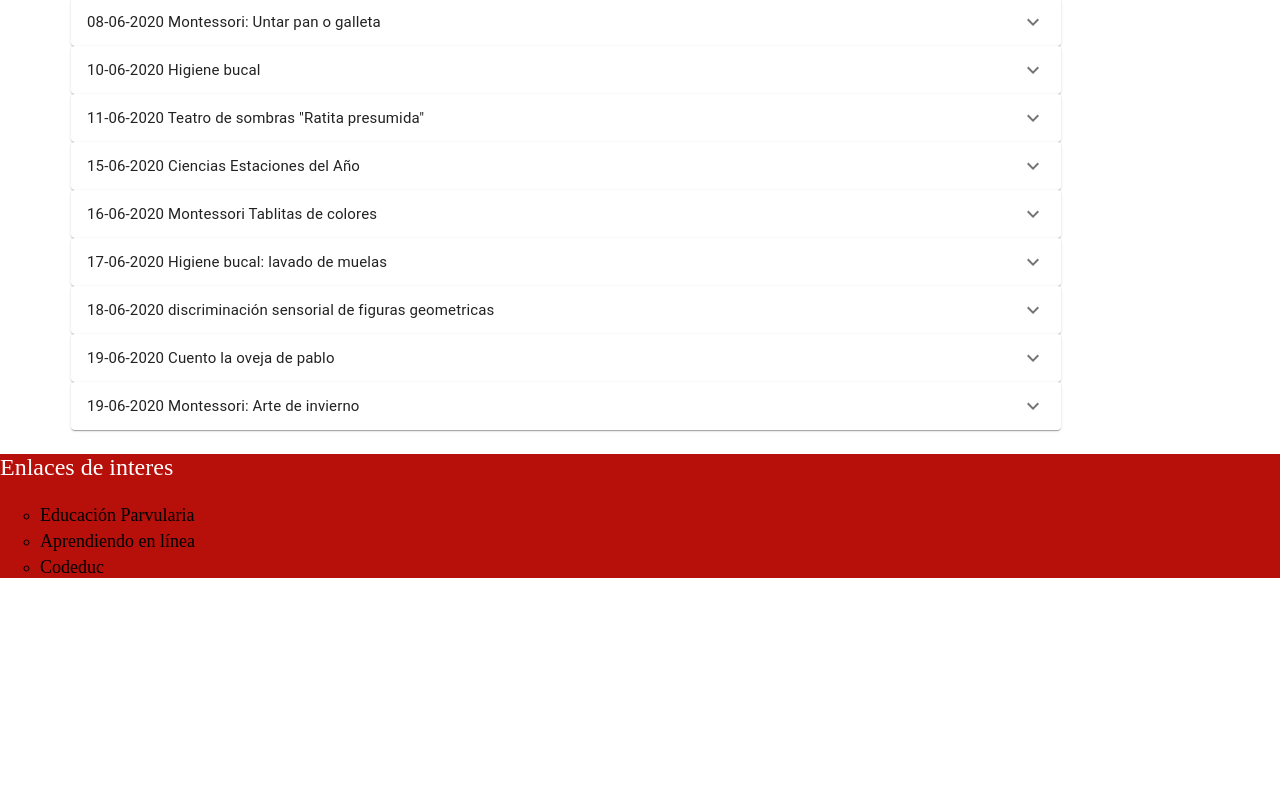
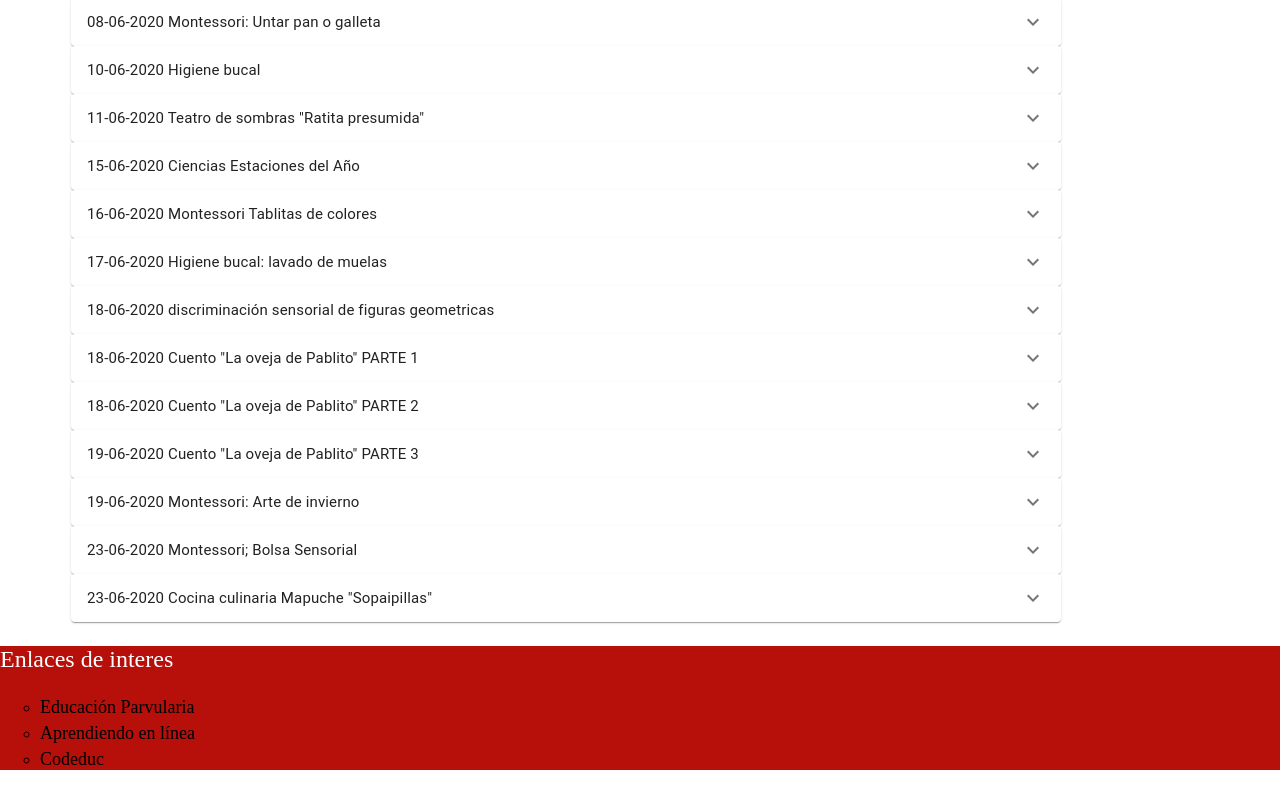
Before and after one commit to Pablohack/rayenmapucomunidad, a React (Create React App) app: page /videos in a window 1280 px wide. Shown: the part 2513-3299 px from the top of the page. Before the commit the page ends 3107 px from the top, so only its background shows below. Built offline with nearby package versions, Linux system fonts and the light colour scheme.

Commit message:
add video

```diff
--- a/src/containers/videos/videoLayout.tsx
+++ b/src/containers/videos/videoLayout.tsx
@@ -760,7 +760,35 @@ export default function VideoLayout() {
                         aria-controls="panel1a-content"
                         id="panel1a-header"
                     >
-                        <Typography className={classes.heading}>19-06-2020 Cuento la oveja de pablo</Typography>
+                        <Typography className={classes.heading}>18-06-2020 Cuento "La oveja de Pablito" PARTE 1</Typography>
+                    </ExpansionPanelSummary>
+                    <ExpansionPanelDetails className={classes.body}>
+                        <VideoPlayer link='https://youtu.be/iNNIlYw3o70'></VideoPlayer>
+                    </ExpansionPanelDetails>
+                </ExpansionPanel>
+            </div>
+            <div className={classes.root}>
+                <ExpansionPanel>
+                    <ExpansionPanelSummary
+                        expandIcon={<ExpandMoreIcon />}
+                        aria-controls="panel1a-content"
+                        id="panel1a-header"
+                    >
+                        <Typography className={classes.heading}>18-06-2020 Cuento "La oveja de Pablito" PARTE 2</Typography>
+                    </ExpansionPanelSummary>
+                    <ExpansionPanelDetails className={classes.body}>
+                        <VideoPlayer link='https://youtu.be/3c7Xs1vdZwo'></VideoPlayer>
+                    </ExpansionPanelDetails>
+                </ExpansionPanel>
+            </div>
+            <div className={classes.root}>
+                <ExpansionPanel>
+                    <ExpansionPanelSummary
+                        expandIcon={<ExpandMoreIcon />}
+                        aria-controls="panel1a-content"
+                        id="panel1a-header"
+                    >
+                        <Typography className={classes.heading}>19-06-2020 Cuento "La oveja de Pablito" PARTE 3</Typography>
                     </ExpansionPanelSummary>
                     <ExpansionPanelDetails className={classes.body}>
                         <VideoPlayer link='https://youtu.be/NJaL0f-_3Eo'></VideoPlayer>
@@ -781,6 +809,35 @@ export default function VideoLayout() {
                     </ExpansionPanelDetails>
                 </ExpansionPanel>
             </div>
+            <div className={classes.root}>
+                <ExpansionPanel>
+                    <ExpansionPanelSummary
+                        expandIcon={<ExpandMoreIcon />}
+                        aria-controls="panel1a-content"
+                        id="panel1a-header"
+                    >
+                        <Typography className={classes.heading}>23-06-2020 Montessori; Bolsa Sensorial</Typography>
+                    </ExpansionPanelSummary>
+                    <ExpansionPanelDetails className={classes.body}>
+                        <VideoPlayer link='https://youtu.be/j8Sv629Vu9g'></VideoPlayer>
+                    </ExpansionPanelDetails>
+                </ExpansionPanel>
+            </div>
+
+            <div className={classes.root}>
+                <ExpansionPanel>
+                    <ExpansionPanelSummary
+                        expandIcon={<ExpandMoreIcon />}
+                        aria-controls="panel1a-content"
+                        id="panel1a-header"
+                    >
+                        <Typography className={classes.heading}>23-06-2020 Cocina culinaria  Mapuche "Sopaipillas"</Typography>
+                    </ExpansionPanelSummary>
+                    <ExpansionPanelDetails className={classes.body}>
+                        <VideoPlayer link='https://youtu.be/j7N_qwb8Kvo'></VideoPlayer>
+                    </ExpansionPanelDetails>
+                </ExpansionPanel>
+            </div>
 
         </Box>
 
```
